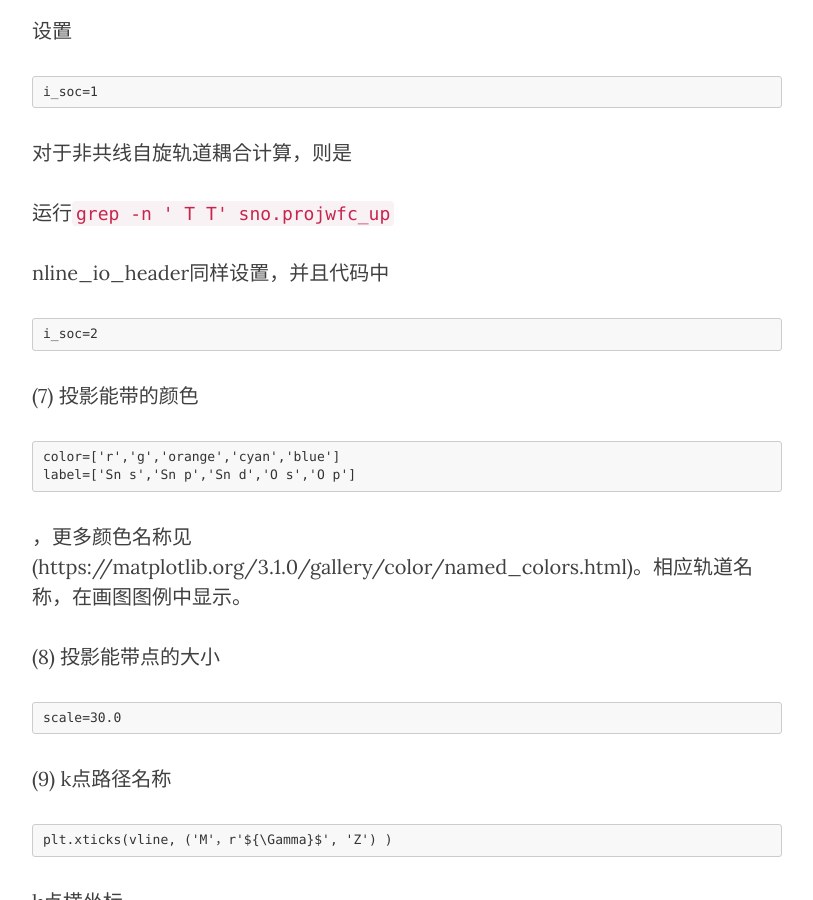
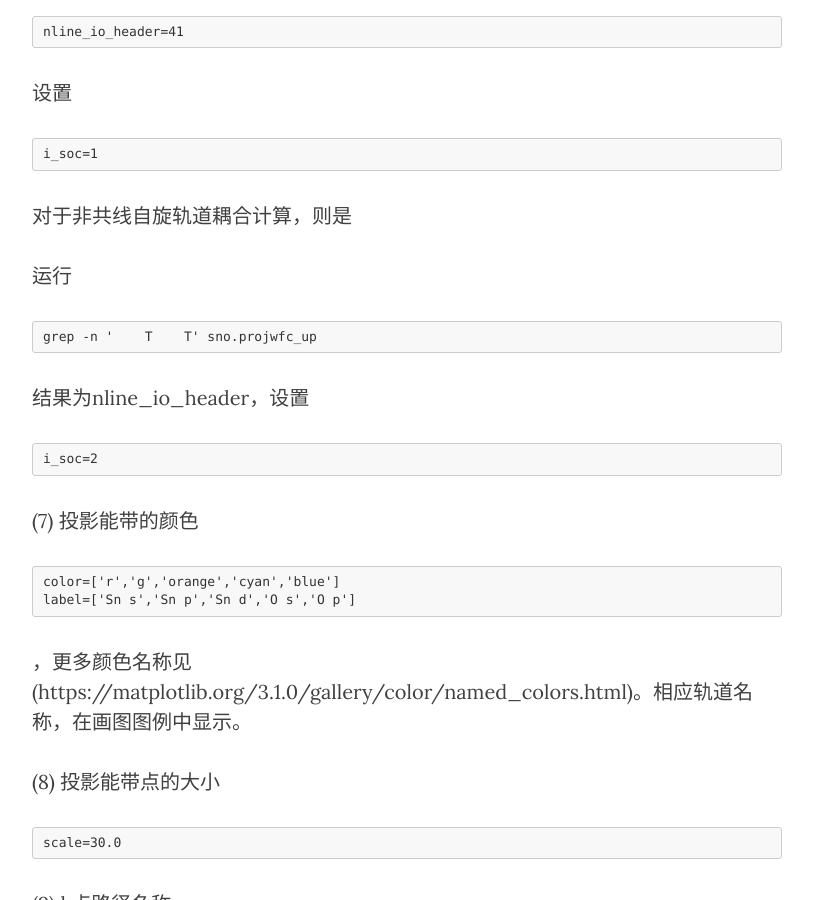
Before and after one commit to yyyu200/DFTbook, a Jekyll site: the page built from _posts/2019-04-01-HandsOn.md, in a window 1280 px wide and 900 px high, scrolled down 63733 px. Shown: the whole window, without its empty margins (233-1046 px from the left). Built offline with Jekyll 4.4.1, drawn with Linux system fonts in a browser that asks for light colours; nearby versions of some CDN libraries; formulas are drawn with MathJax 3; comment, search, counter and statistics services are not loaded.

Commit message:
modify at ali

````diff
--- a/_posts/2019-04-01-HandsOn.md
+++ b/_posts/2019-04-01-HandsOn.md
@@ -2110,7 +2110,11 @@ filproj=open('sno.projwfc_up')
 
 (6) 指定数据开始位置
 
-运行```grep -n '    F    F' sno.projwfc_up```
+运行
+
+```
+grep -n '    F    F' sno.projwfc_up
+```
 
 得到行号是41。设置如下：
 
@@ -2126,9 +2130,12 @@ i_soc=1
 
 对于非共线自旋轨道耦合计算，则是
 
-运行```grep -n '    T    T' sno.projwfc_up```
-
-nline_io_header同样设置，并且代码中
+运行
+```
+grep -n '    T    T' sno.projwfc_up
+```
+
+结果为nline_io_header，设置
 
 ```
 i_soc=2
````
